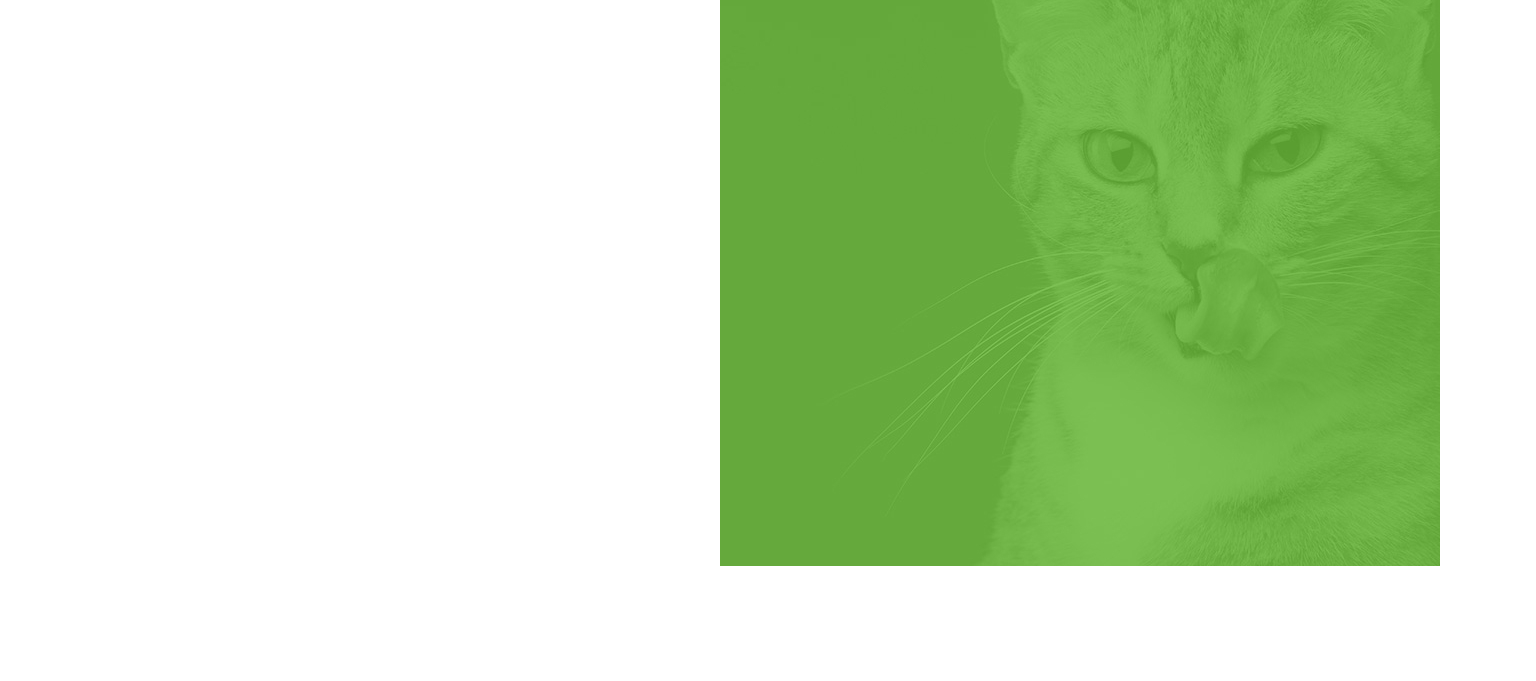
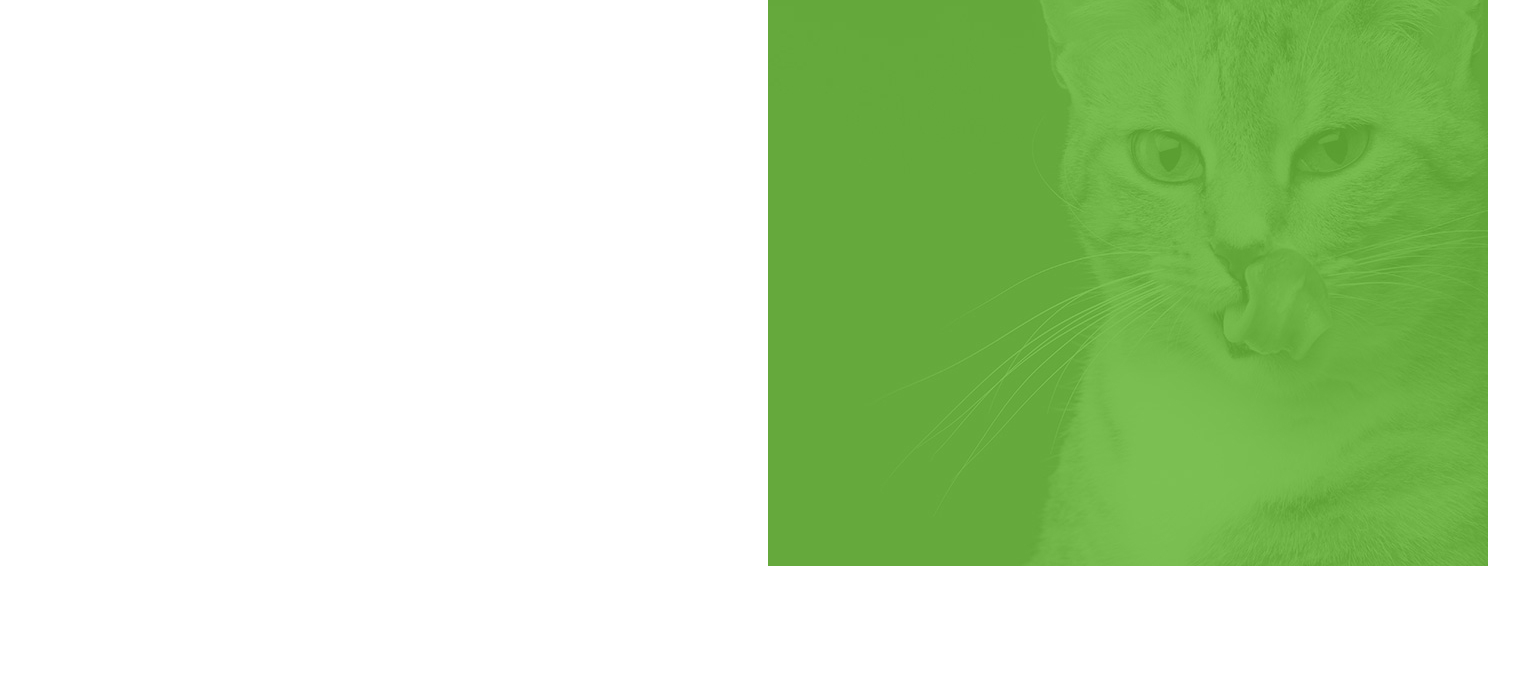
Before and after one commit to smoilovskiy/cat-energy, a website: page source/index.html in a window 1536 px wide. Shown: the part 130-811 px from the top of the page. Drawn offline with nearby package versions, Linux system fonts and the light colour scheme; files that its build step writes are made by us from their sources.

Commit message:
add index desktop background

```diff
--- a/source/index.html
+++ b/source/index.html
@@ -10,7 +10,7 @@
 </head>
 
 <body>
-
+  <div class="background-container"></div>
   <header class="header">
     <div class="wrapper">
       <div class="header-container">
--- a/source/sass/blocks/main.scss
+++ b/source/sass/blocks/main.scss
@@ -1,14 +1,21 @@
 @media (min-width: 1440px) {
-  .desktop-index-background {
+  body {
+    position: relative;
+    max-width: 1440px;
+    margin: 0 auto;
+
+   }
+
+  .background-container {
     position: absolute;
-    content: '';
-    background-image: url('../img/index-background-desktop.jpg');
     width: 720px;
     height: 696px;
-    top: 0px;
+    top: 0;
     left: 720px;
+    background-image: url('../img/index-background-desktop.jpg');
+    background-repeat: no-repeat;
     z-index: -1;
-  }
+   }
 
   .main-container {
     height: 696px;
```
Also changed, not shown: build/css/style.min.css, build/index.html, 1 other file.
